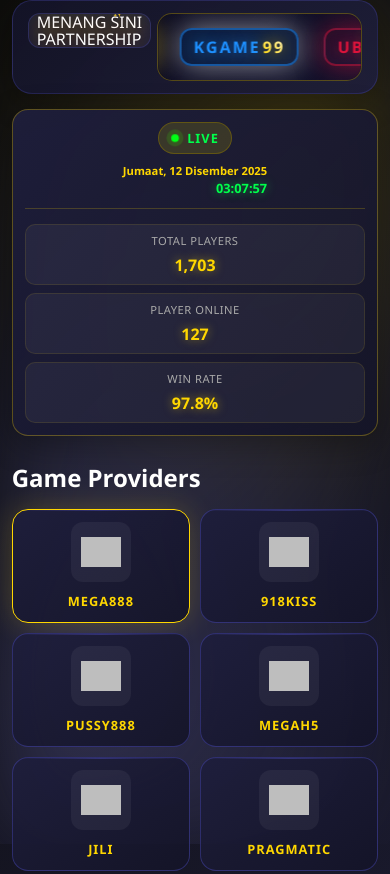
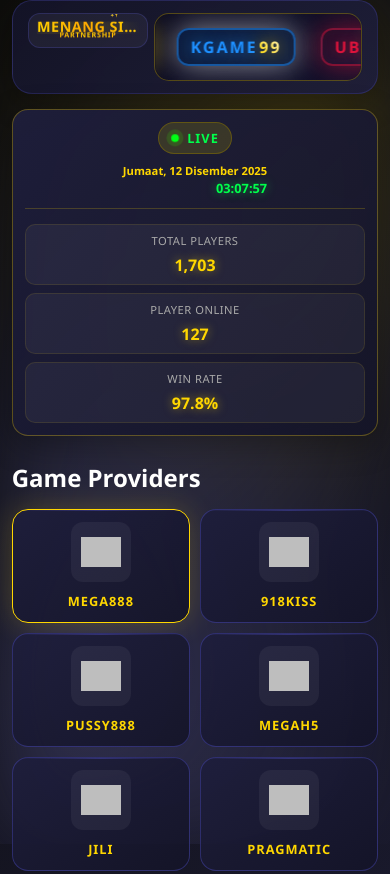
Before and after one commit to gingingin036/gametips, a plain HTML site: page index.html in a window 390 px wide. Shown: the top 874 px of the page. Drawn offline with Linux system fonts and the light colour scheme; grey boxes are pictures that could not be loaded.

Commit message:
Update style.css

```diff
--- a/css/style.css
+++ b/css/style.css
@@ -122,6 +122,7 @@
     border: 1px solid rgba(100, 100, 255, 0.2);
     overflow: hidden;
     position: relative;
+    box-sizing: border-box;
 }
 
 .text-logo {
@@ -135,50 +136,55 @@
     height: 100%;
 }
 
-.n1-text {
-    font-size: clamp(1.8rem, 2.8vw, 2.3rem);
+.main-text {
+    font-size: clamp(1.2rem, 2vw, 1.8rem);
     font-weight: 900;
     background: linear-gradient(45deg, #FFD700, #FFA500, #FFD700);
     -webkit-background-clip: text;
     -webkit-text-fill-color: transparent;
     background-clip: text;
     text-shadow: 0 0 20px rgba(255, 215, 0, 0.5);
-    letter-spacing: 1px;
+    letter-spacing: 0.5px;
     transition: all 0.3s ease;
-    line-height: 0.9;
-    margin-bottom: -2px;
+    line-height: 0.95;
     display: block;
     width: 100%;
     text-align: center;
+    white-space: nowrap;
+    overflow: hidden;
+    text-overflow: ellipsis;
+    margin-bottom: -2px;
 }
 
-.gang-text {
-    font-size: clamp(0.75rem, 1.5vw, 1.1rem);
-    font-weight: 700;
+.sub-text {
+    font-size: clamp(0.6rem, 1vw, 0.9rem);
+    font-weight: 1000;
     background: linear-gradient(45deg, #FFA500, #FFD700, #FFA500);
     -webkit-background-clip: text;
     -webkit-text-fill-color: transparent;
     background-clip: text;
     text-shadow: 0 0 15px rgba(255, 165, 0, 0.4);
-    letter-spacing: 1.5px;
+    letter-spacing: 1px;
     transition: all 0.3s ease;
     line-height: 1;
     display: block;
     width: 100%;
     text-align: center;
+    white-space: nowrap;
+    overflow: hidden;
+    text-overflow: ellipsis;
     margin-top: -1px;
 }
 
-.logo-section::before {
-    content: '';
-    display: block;
-    padding-top: 40%; /* Maintain aspect ratio */
+.logo-section:hover .main-text {
+    text-shadow: 0 0 25px rgba(255, 215, 0, 0.8);
+    transform: scale(1.03);
 }
 
 /* Hover effects */
-.logo-section:hover .n1-text {
-    text-shadow: 0 0 30px rgba(255, 215, 0, 0.8);
-    transform: scale(1.05);
+.logo-section:hover .sub-text {
+    text-shadow: 0 0 20px rgba(255, 165, 0, 0.7);
+    transform: scale(1.03);
 }
 
 .logo-section:hover .gang-text {
@@ -1113,66 +1119,75 @@
         min-width: 110px;
         max-width: 150px;
         height: 55px;
-        padding: 6px 10px;
+        padding: 6px 8px;
     }
 
-    .n1-text {
-        font-size: 1.6rem;
+    .main-text {
+        font-size: clamp(1rem, 1.8vw, 1.4rem);
         margin-bottom: -1px;
+        letter-spacing: 0.3px;
     }
 
-    .gang-text {
-        font-size: 0.7rem;
-        letter-spacing: 1px;
+    .sub-text {
+        font-size: clamp(0.5rem, 0.9vw, 0.7rem);
+        letter-spacing: 0.8px;
         margin-top: 0;
+    }
+
+    .header-content {
+        gap: 8px;
     }
 }
 
 @media (max-width: 480px) {
     .logo-section {
-        min-width: 100px;
-        max-width: 130px;
-        height: 50px;
-        padding: 5px 8px;
+        min-width: 90px;
+        max-width: 120px;
+        height: 45px;
+        padding: 4px 6px;
     }
 
-    .n1-text {
-        font-size: 1.4rem;
+    .main-text {
+        font-size: clamp(0.9rem, 1.5vw, 1.2rem);
+        line-height: 0.9;
     }
 
-    .gang-text {
-        font-size: 0.65rem;
-        letter-spacing: 0.8px;
+    .sub-text {
+        font-size: clamp(0.45rem, 0.8vw, 0.65rem);
+        letter-spacing: 0.7px;
     }
 }
 
 /* Fix for very small screens */
 @media (max-width: 360px) {
     .logo-section {
-        min-width: 90px;
-        max-width: 110px;
-        height: 45px;
+        min-width: 80px;
+        max-width: 100px;
+        height: 40px;
+        padding: 3px 5px;
     }
 
-    .n1-text {
-        font-size: 1.2rem;
+    .main-text {
+        font-size: 0.85rem;
     }
 
-    .gang-text {
-        font-size: 0.6rem;
+    .sub-text {
+        font-size: 0.5rem;
     }
 }
 
 /* Prevent text breaking on zoom */
 .text-logo {
-    word-wrap: normal;
-    white-space: nowrap;
+    min-height: 100%;
+    display: flex;
+    flex-direction: column;
+    justify-content: center;
 }
 
-.n1-text, .gang-text {
+.main-text, .sub-text {
+    max-width: 100%;
+    overflow-wrap: normal;
     word-wrap: normal;
-    white-space: nowrap;
-    overflow: visible;
 }
 
 /* Responsive Design */
@@ -1281,3 +1296,46 @@
         margin: 0 6px;
     }
 }
+
+/* Sparkle Animation - Tambahkan di akhir CSS */
+@keyframes sparkleFloat {
+    0% {
+        opacity: 0;
+        transform: translateY(0) scale(0) rotate(0deg);
+    }
+    50% {
+        opacity: 1;
+        transform: translateY(-15px) scale(1) rotate(180deg);
+    }
+    100% {
+        opacity: 0;
+        transform: translateY(-30px) scale(0) rotate(360deg);
+    }
+}
+
+.text-sparkle {
+    animation: sparkleFloat 1.2s ease-out forwards;
+    user-select: none;
+    -webkit-user-select: none;
+}
+
+/* Smooth transitions */
+.main-text, .sub-text {
+    transition: all 0.3s cubic-bezier(0.25, 0.46, 0.45, 0.94);
+}
+
+/* Prevent text selection */
+.logo-section {
+    user-select: none;
+    -webkit-user-select: none;
+}
+
+/* Perfect alignment */
+.text-logo {
+    display: flex;
+    flex-direction: column;
+    align-items: center;
+    justify-content: center;
+    transform: translateZ(0); /* Hardware acceleration */
+    will-change: transform;
+}
```
